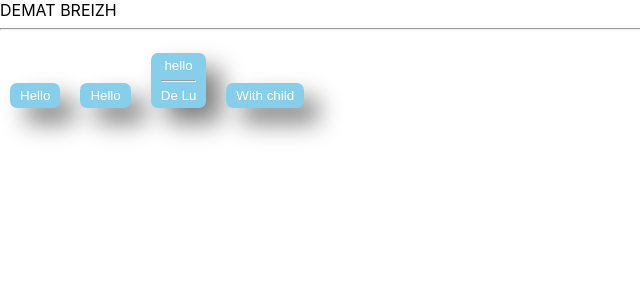
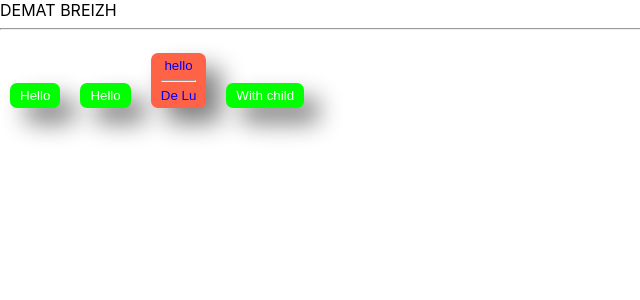
Before and after one commit to vinsag/30mai-tjs, a React (Create React App) app: page / in a window 1280 px wide. Shown: the top 300 px of the page, without its empty margins (0-640 px from the left). Built offline with nearby package versions, Linux system fonts and the light colour scheme.

Commit message:
Style color

```diff
--- a/src/App/App.tsx
+++ b/src/App/App.tsx
@@ -18,7 +18,7 @@
         type="button"
       > Hello </Button>
       <Button><div>Hello</div></Button>
-      <Button>hello<hr/> De Lu</Button>
+      <Button bgColor="tomato" color="blue">hello<hr/> De Lu</Button>
       <Button> With child</Button>
 
     </div>
--- a/src/App/components/Button/Button.jsx
+++ b/src/App/components/Button/Button.jsx
@@ -5,19 +5,26 @@
 
 function  Button(props) {
     console.log(props);
-    return <button className={style.Button}
-        type={props.type}
-    >{props.children}</button>
+    return <button
+        className={style.Button} type={props.type}
+        style={{backgroundColor: props.bgColor, color: props.color}}
+    >
+        {props.children}
+    </button>
 }
 
 Button.propTypes = {
     type: PropTypes.string.isRequired,
     action: PropTypes.func,
-    children: PropTypes.any.isRequired
+    children: PropTypes.any.isRequired,
+    bgColor: PropTypes.string.isRequired,
+    color: PropTypes.string.isRequired,
 
 };
 
 Button.defaultProps= {
-    type: 'button'
+    type: 'button',
+    bgColor:'lime',
+    color:'white',
 };
 export default Button;
```
